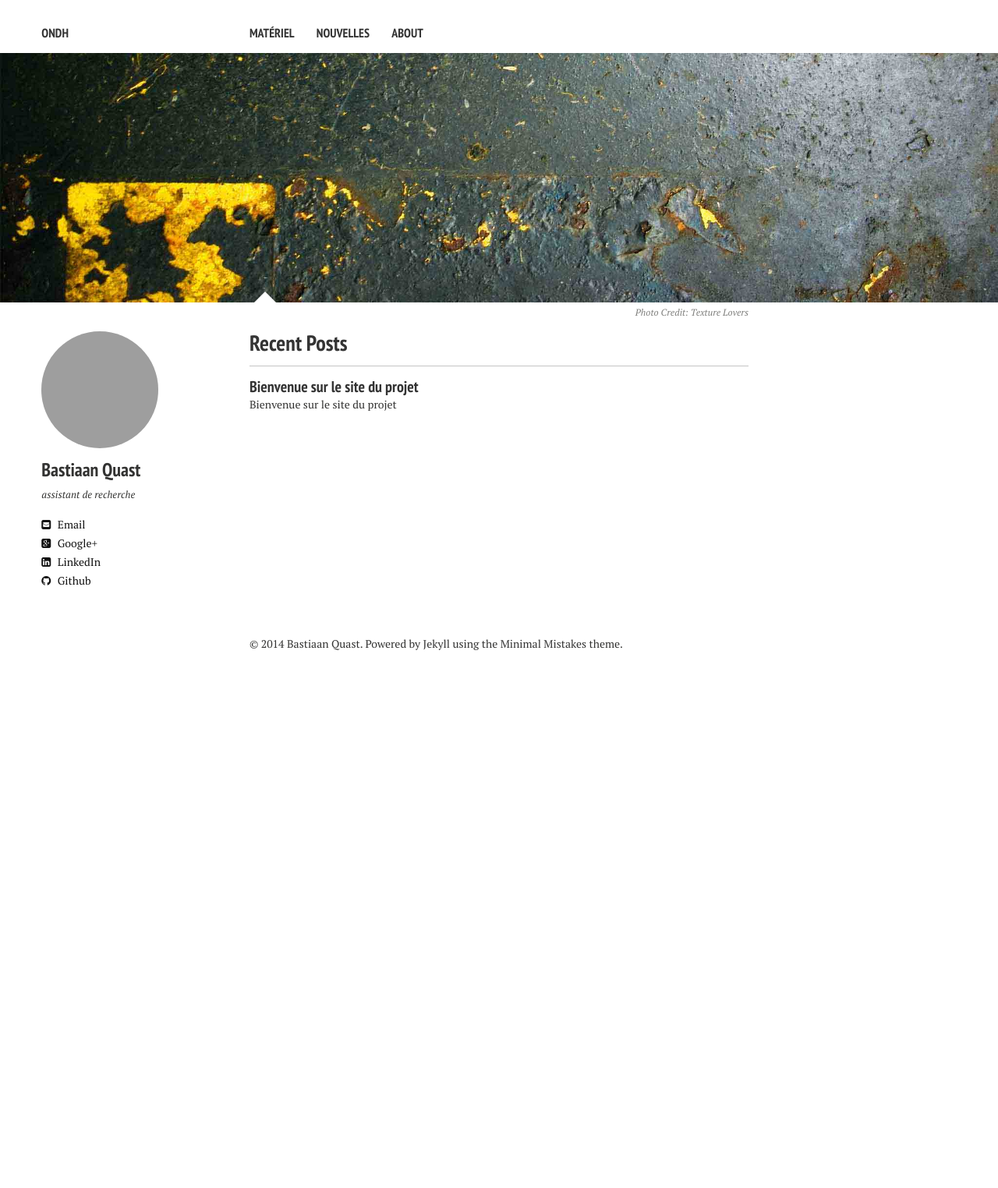
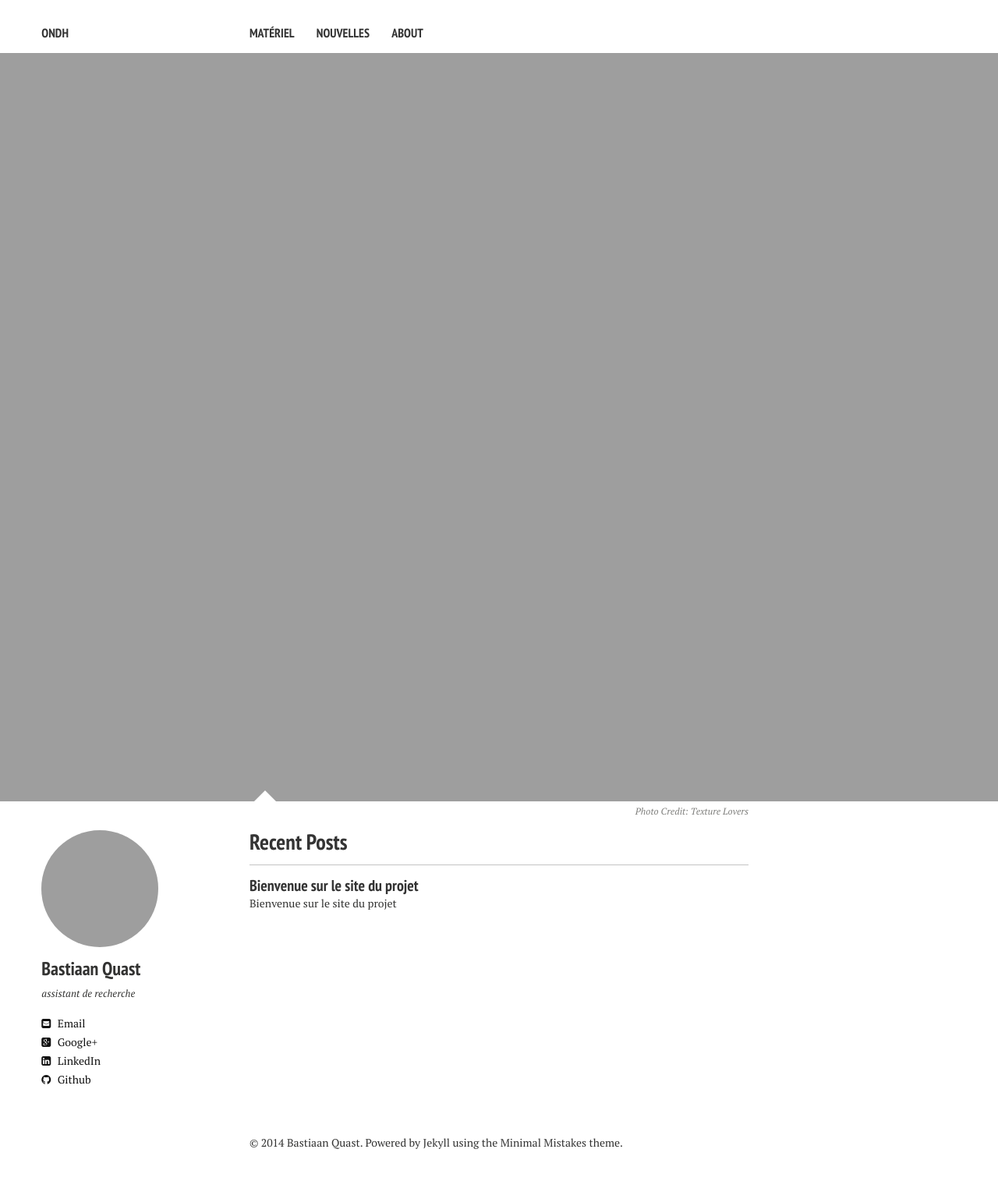
Before and after one commit to bquast/ondh, a Jekyll site: the page built from index.md, in a window 1280 px wide. Shown: the whole page at 78% size. Built offline with Jekyll 4.4.1, drawn with Linux system fonts in a browser that asks for light colours; nearby versions of some CDN libraries; before the commit the page ends 900 px from its top, so only the background shows below that; grey boxes are pictures that could not be loaded.

Commit message:
add king to fp

```diff
--- a/index.md
+++ b/index.md
@@ -3,7 +3,7 @@ layout: home
 excerpt: "A responsive Jekyll theme with editorial tendencies by designer Michael Rose."
 tags: [Jekyll, theme, responsive, blog, template]
 image:
-  feature: texture-feature-01.jpg
+  feature: roi-autoroute.jpg
   credit: Texture Lovers
   creditlink: http://texturelovers.com
 ---
```
